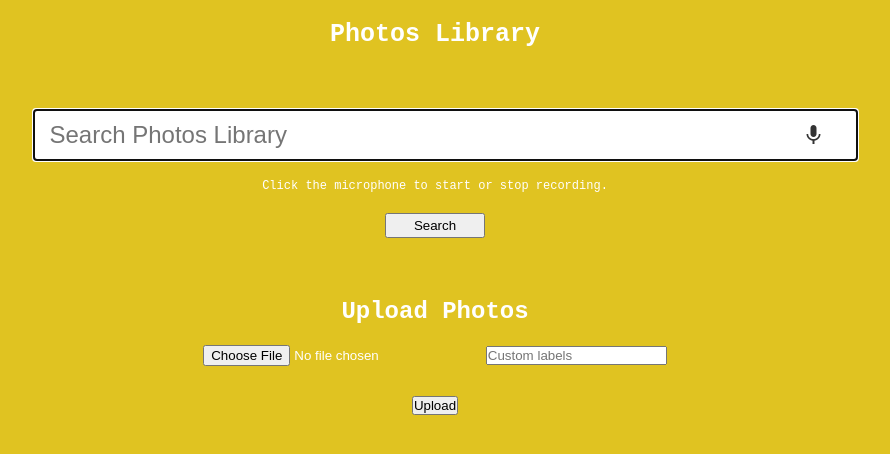
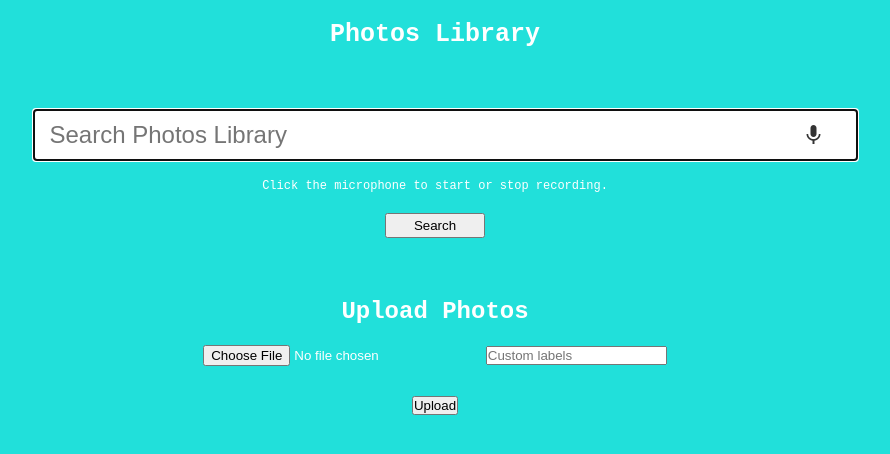
Before and after one commit to LixuanYang/AI_PHOTO_SEARCH, a plain HTML site: page index.html in a window 1280 px wide. Shown: the whole page, without its empty margins (205-1095 px from the left). Drawn offline with nearby package versions, Linux system fonts and the light colour scheme.

Commit message:
change frontend test

```diff
--- a/index.css
+++ b/index.css
@@ -12,7 +12,7 @@
 body {
     font-family: 'Courier New', Courier, monospace;
     color: white;
-    background-color: rgb(224, 195, 33);
+    background-color: rgb(33, 224, 218);
 }
 
 .container-fluid {
```
